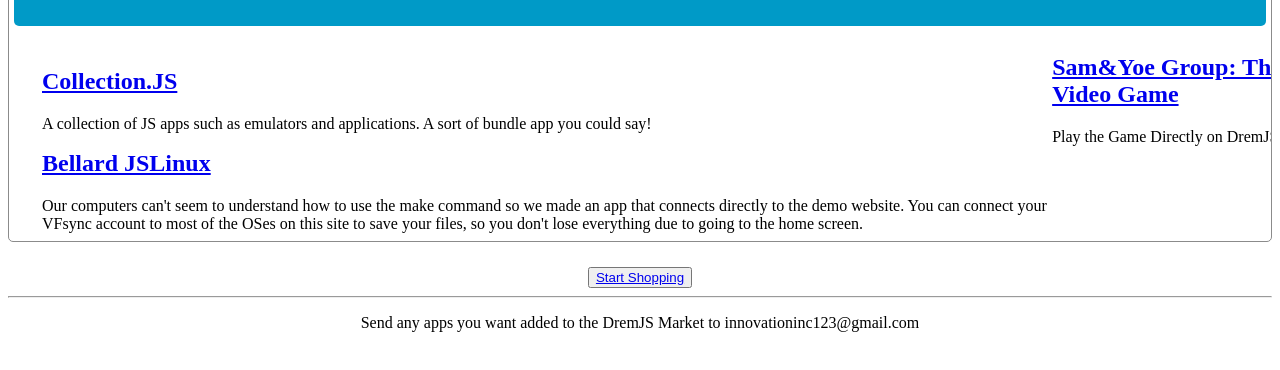
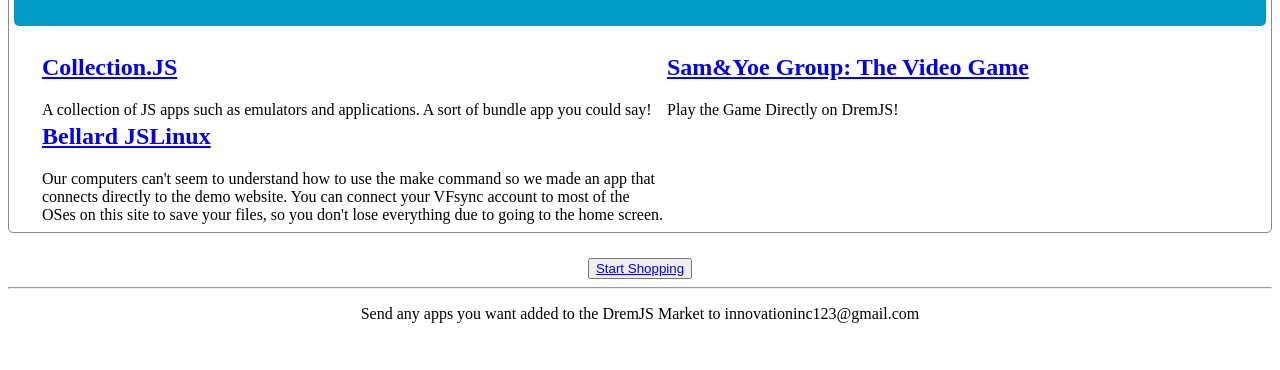
Before and after one commit to sparrdrem/DremJS-Market, a plain HTML site: page index-featured.html in a window 1280 px wide. Shown: the part 152-522 px from the top of the page. Drawn offline with Linux system fonts and the light colour scheme.

Commit message:
Update index-featured.html

```diff
--- a/index-featured.html
+++ b/index-featured.html
@@ -42,15 +42,15 @@
       <table border="0px">
         <tbody>
           <tr>
-            <td><h2 class="rel-uemb"><a href="collection.js.reload">Collection.JS</a></h2>
+            <td width="48%"><h2 class="rel-uemb"><a href="collection.js.reload">Collection.JS</a></h2>
             <p class="rel-uemb">A collection of JS apps such as emulators and applications. A sort of bundle app you could say!</p></td>
-            <td><h2 class="rel-uemb"><a href="sygtvg.reload">Sam&Yoe Group: The Video Game</a></h2>
+            <td width="48%"><h2 class="rel-uemb"><a href="sygtvg.reload">Sam&Yoe Group: The Video Game</a></h2>
               <p class="rel-uemb">Play the Game Directly on DremJS!</p></td>
           </tr>
         </tbody>
         <tbody>
           <tr>
-            <td><h2 class="rel-uemb"><a href="bellard.reload">Bellard JSLinux</a></h2>
+            <td width="48%"><h2 class="rel-uemb"><a href="bellard.reload">Bellard JSLinux</a></h2>
               <p class="rel-uemb">Our computers can't seem to understand how to use the make command so we made an app that connects directly to the demo website. You can connect your VFsync account to most of the OSes on this site to save your files, so you don't lose everything due to going to the home screen.</p></td>
           </tr>
         </tbody>
```
